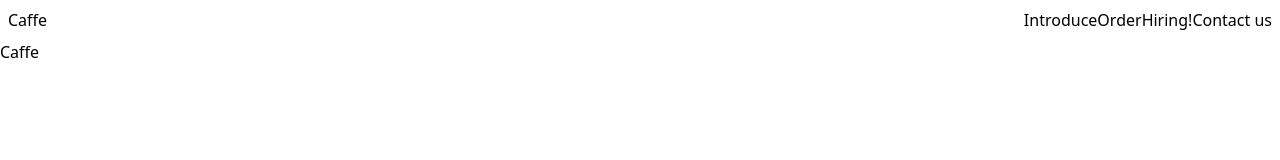
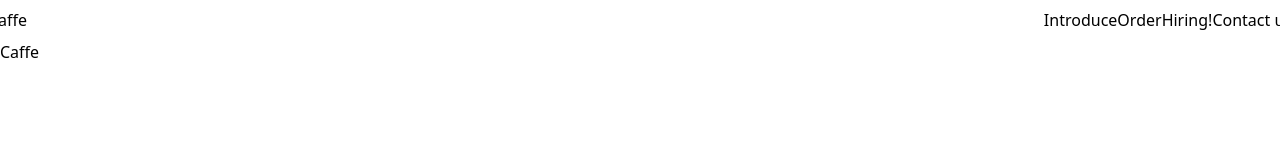
Before and after one commit to grotesq/codelab-next-js-4th, a Next.js app in the folder caffe/: page / in a window 1280 px wide. Shown: the top 160 px of the page. Built offline with nearby package versions, Linux system fonts and the light colour scheme.

Commit message:
수정 : 헤더 디자인

```diff
--- a/caffe/components/Header.js
+++ b/caffe/components/Header.js
@@ -2,7 +2,7 @@ import Link from 'next/link';
 
 export default function Header() {
     return (
-        <header className="flex flex-row p-2 justify-between">
+        <header className="flex flex-row py-2 -mx-3 justify-between">
             <div>
                 <Link href="/">
                     <a className="btn btn-link">Caffe</a>
```
